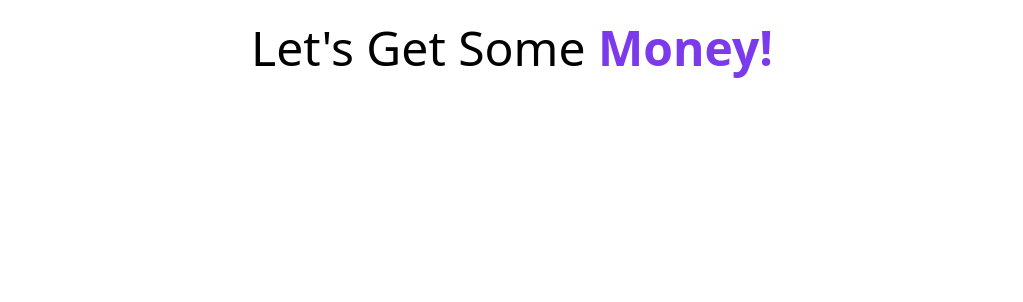
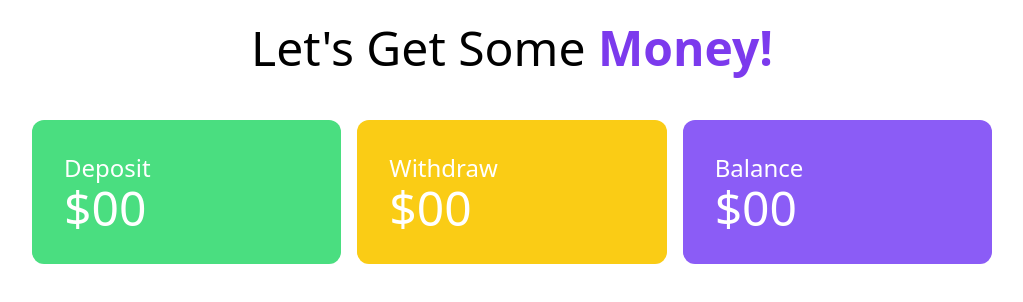
Before and after one commit to Galib24/Virtual-bank, a plain HTML site: page bank.html in a window 1280 px wide. Shown: the whole page, without its empty margins (128-1151 px from the left). Drawn offline with nearby package versions, Linux system fonts and the light colour scheme.

Commit message:
bank site structure added

```diff
--- a/bank.html
+++ b/bank.html
@@ -5,6 +5,7 @@
     <meta http-equiv="X-UA-Compatible" content="IE=edge">
     <meta name="viewport" content="width=device-width, initial-scale=1.0">
     <title>Account Inside</title>
+    <link rel="shortcut icon" href="image/National_Bank_Limited_Logo.png" type="image/x-icon">
     <script src="https://cdn.tailwindcss.com"></script>
 
 </head>
@@ -14,7 +15,22 @@
             <span class="font-semibold text-violet-600">Money!</span></h1>
     </header>
     <main>
-
+<section class="mt-12">
+    <div class="grid grid-cols-3 gap-4 w-9/12 mx-auto text-white">
+<div class="bg-green-400 p-8 rounded-xl">
+<h4 class="text-2xl">Deposit</h4>
+<h2 class="text-5xl">$00</h2>
+</div>
+<div class="bg-yellow-400 p-8 rounded-xl">
+<h4 class="text-2xl">Withdraw</h4>
+<h2 class="text-5xl">$00</h2>
+</div>
+<div class="bg-violet-500 p-8 rounded-xl">
+<h4 class="text-2xl">Balance</h4>
+<h2 class="text-5xl">$00</h2>
+</div>
+    </div>
+</section>
     </main>
 </body>
 </html>
```
